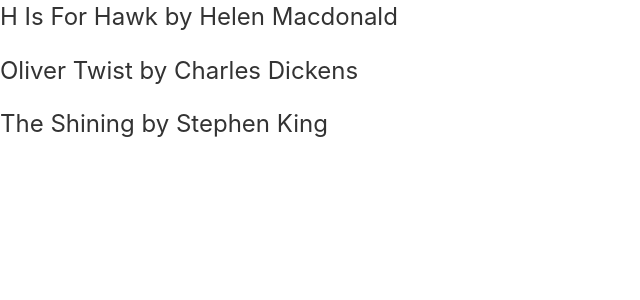
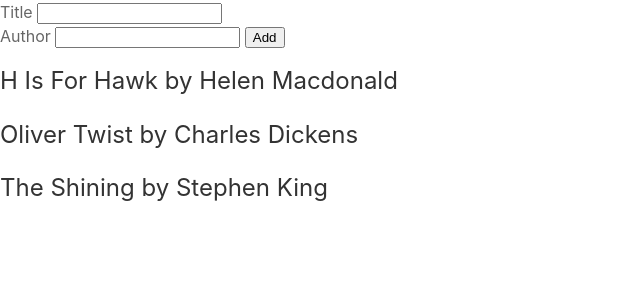
Before and after one commit to chansen424/Book-Log, a Django app: page /books/ in a window 1280 px wide. Shown: the top 300 px of the page, without its empty margins (0-640 px from the left). Run offline with Django 3.2, Linux system fonts and the light colour scheme; data comes from the database, SQL or seed files in the repository; both versions use the stored data as it was after the commit; some libraries are stand-ins or nearby versions.

Commit message:
NEW FEATURE: Add Book
Ability to add Book. If the Author already exists, the Book is added to their works. Otherwise, the Author is created and only then is the Book added to works.

```diff
--- a/BookLog/books/models.py
+++ b/BookLog/books/models.py
@@ -16,6 +16,9 @@ class AuthorManager(models.Manager):
     def get_by_name(self, first_name, last_name):
         return self.filter(first_name=first_name, last_name=last_name).first()
 
+    def author_exists(self, first_name, last_name):
+        return self.filter(first_name=first_name, last_name=last_name).exists()
+
 
 class Author(models.Model):
     first_name = models.CharField(max_length=30)
@@ -26,3 +29,7 @@ class Author(models.Model):
 
     def __str__(self):
         return self.first_name + ' ' + self.last_name
+
+    def add_to_works(self, book):
+        self.works.add(book)
+        self.save()
--- a/BookLog/books/templates/books/index.html
+++ b/BookLog/books/templates/books/index.html
@@ -1,9 +1,21 @@
 <link rel="stylesheet" href="https://cdnjs.cloudflare.com/ajax/libs/uikit/3.1.6/css/uikit.min.css" />
+
+<form action="{% url 'books:add_book' %}" method="post">
+    {% csrf_token %}
+    <label for="title">Title</label>
+    <input type="text" name="title" id="title" value="">
+    <br>
+
+    <label for="author">Author</label>
+    <input type="text" name="author" id="author" value="">
+
+    <input type="submit" value="Add">
+</form>
 
 {% for book in books %}
     <div>
         <div class="">
-            <a class='uk-link-reset' href="{% url 'detail' book.id %}">
+            <a class='uk-link-reset' href="{% url 'books:detail' book.id %}">
                 <h3 class="uk-card-title"><span class="uk-link-heading">{{ book }} by {{ book.writer }}</span></h3>
             </a>
         </div>
--- a/BookLog/books/urls.py
+++ b/BookLog/books/urls.py
@@ -2,7 +2,9 @@ from django.urls import path
 
 from . import views
 
+app_name = 'books'
 urlpatterns = [
     path('', views.index, name='index'),
     path('<int:book_id>/', views.detail, name='detail'),
+    path('add_book/', views.add_book, name='add_book'),
 ]
--- a/BookLog/books/views.py
+++ b/BookLog/books/views.py
@@ -1,5 +1,6 @@
-from django.http import HttpResponse
+from django.http import HttpResponse, HttpResponseRedirect
 from django.shortcuts import get_object_or_404, render
+from django.urls import reverse
 
 from .models import Author, Book
 
@@ -22,3 +23,31 @@ def detail(request, book_id):
         'books/detail.html',
         {'book': book}
     )
+
+def add_book(request):
+    title = request.POST['title']
+
+    author = request.POST['author']
+
+    # Split the input into first and last name
+    split_name_array = author.split()
+    first_name = split_name_array[0]
+    last_name = split_name_array[1]
+
+    if not Author.objects.author_exists(first_name, last_name):
+        # Author does not exist. Create it.
+        author = Author.objects.create_author(first_name, last_name)
+    else:
+        # Author exists. Get it.
+        author = Author.objects.get_by_name(first_name, last_name)
+
+        # TODO: Check if a book by that title from this author exists.
+        # If it does, redirect or raise an error
+
+    # Create Book
+    book = Book.objects.create(title=title, writer=author)
+
+    # Add the Book to the Author's works.
+    author.add_to_works(book)
+
+    return HttpResponseRedirect(reverse('books:index'))
```
Also changed, not shown: BookLog/db.sqlite3.
